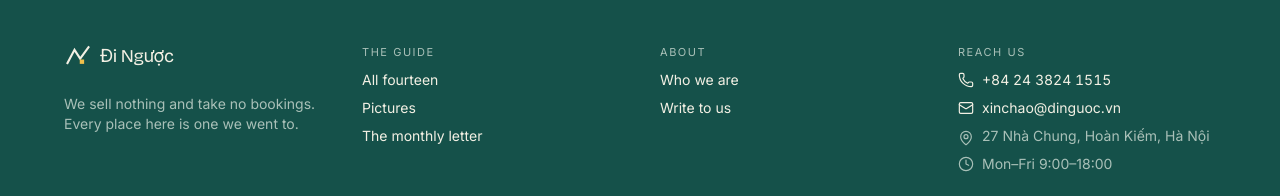
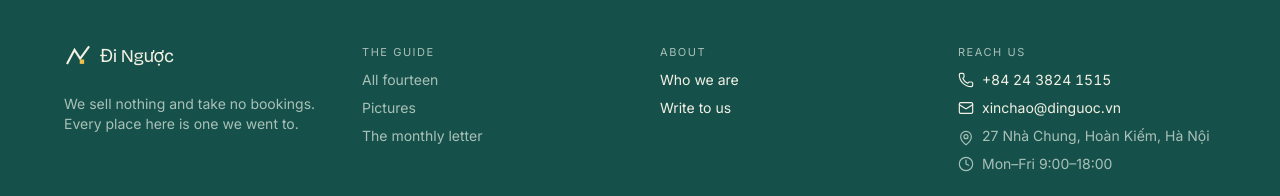
Before and after one commit to ThanhNV121097/project-3f77af57, a React (Vite) app in the folder code/frontend/: page / in a window 1280 px wide. Shown: the part 1713-1909 px from the top of the page. Built offline with nearby package versions, Linux system fonts and the light colour scheme.

Commit message:
chore: edit code/frontend/src/App.tsx

```diff
--- a/code/frontend/src/App.tsx
+++ b/code/frontend/src/App.tsx
@@ -116,13 +116,13 @@ function Footer() {
         </div>
         <nav className="flex flex-col gap-2 text-sm">
           <T k="footer.guide" className="label text-ink-soft" />
-          <Link to="/destinations" className="hover:text-accent-ink">
+          <Link to="/destinations" className="text-ink-soft hover:text-ink">
             <T k="nav.links.0.label" />
           </Link>
-          <Link to="/pictures">
+          <Link to="/pictures" className="text-ink-soft hover:text-ink">
             <T k="nav.links.1.label" />
           </Link>
-          <Link to="/letter">
+          <Link to="/letter" className="text-ink-soft hover:text-ink">
             <T k="footer.letter" />
           </Link>
         </nav>
```
